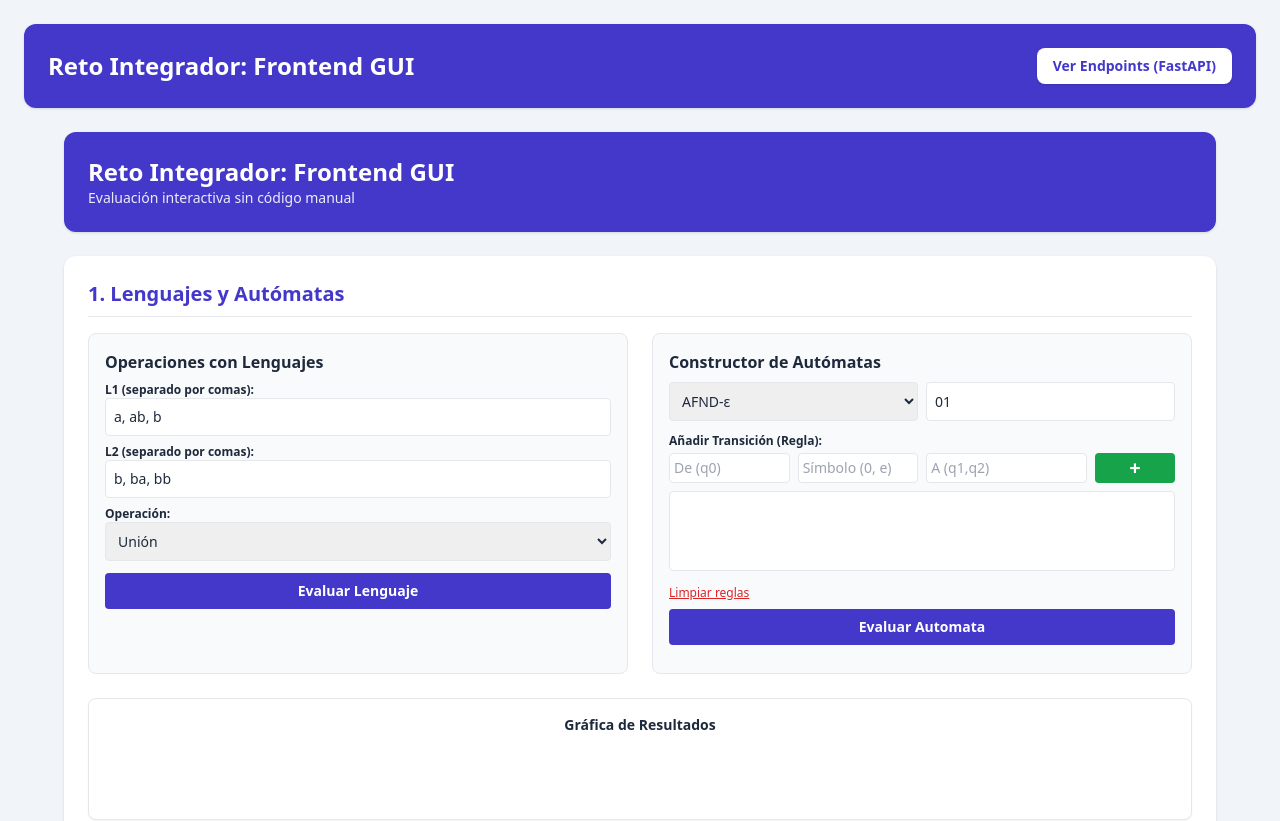
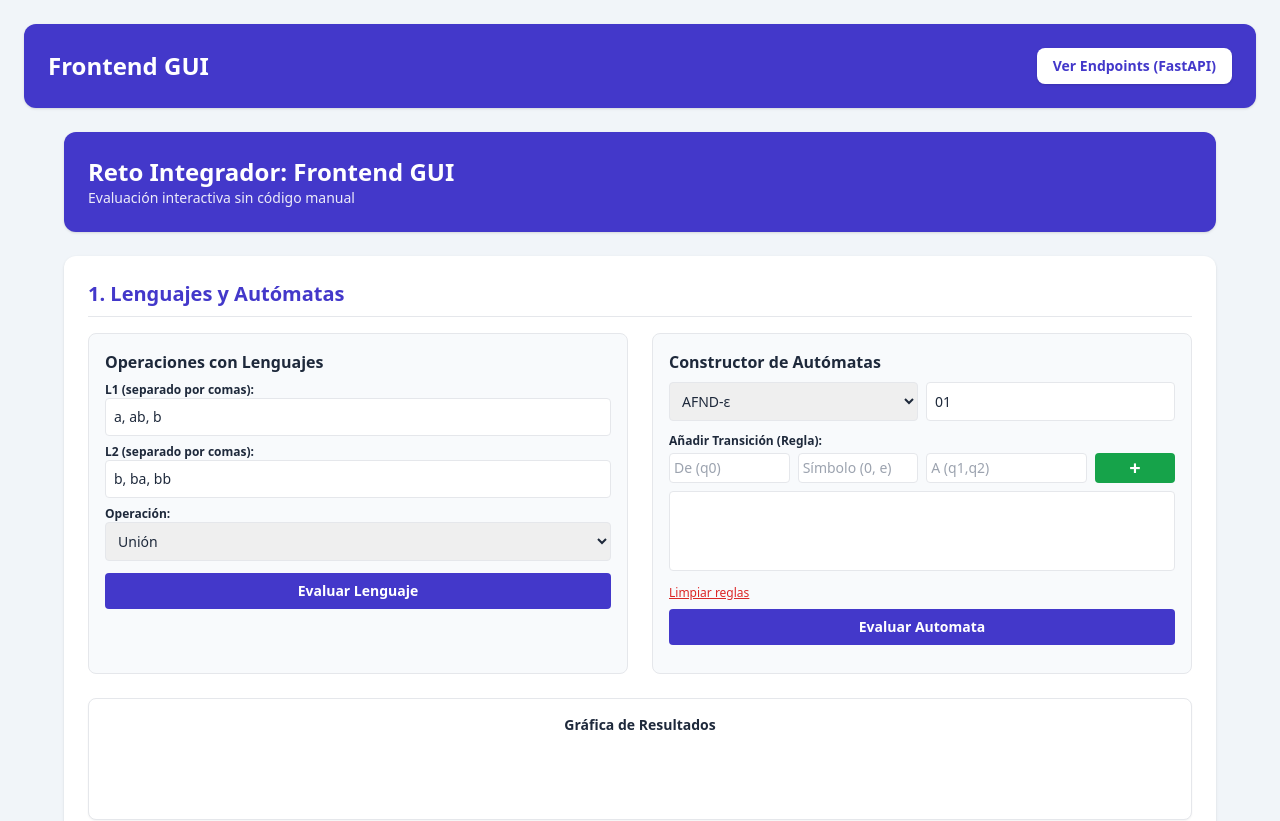
Before and after one commit to Rogefinity/Proyecto---Lenguaje, a plain HTML site: page index.html in a window 1280 px wide. Shown: the top 821 px of the page. Drawn offline with nearby package versions, Linux system fonts and the light colour scheme.

Commit message:
Update header title in index.html

```diff
--- a/index.html
+++ b/index.html
@@ -3,7 +3,7 @@
 <head>
   <header class="bg-indigo-700 text-white p-6 rounded-xl shadow mb-6 flex justify-between items-center">
     <div>
-      <h1 class="text-2xl font-bold">Reto Integrador: Frontend GUI</h1>
+      <h1 class="text-2xl font-bold">Frontend GUI</h1>
       <p class="text-sm opacity-90"></p>
     </div>
     <a href="/docs" target="_blank" class="bg-white text-indigo-700 px-4 py-2 rounded-lg font-bold text-sm shadow hover:bg-slate-100 transition">
```
